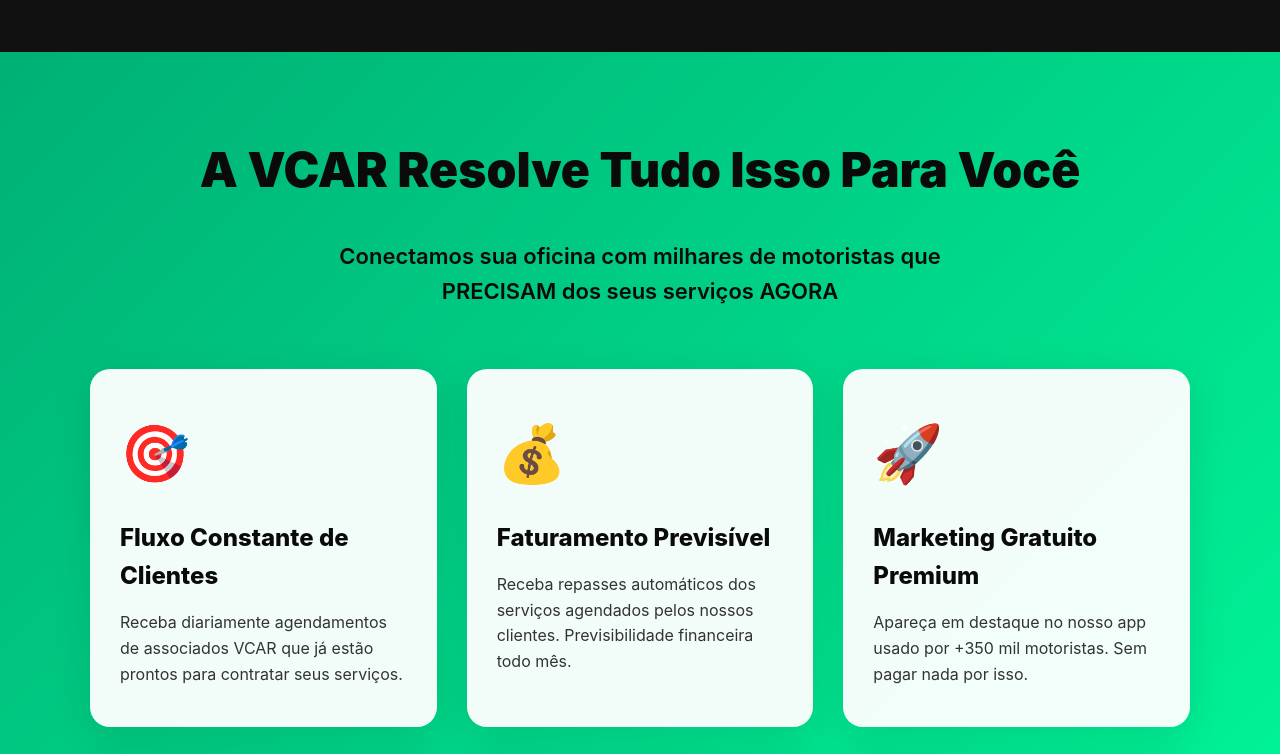
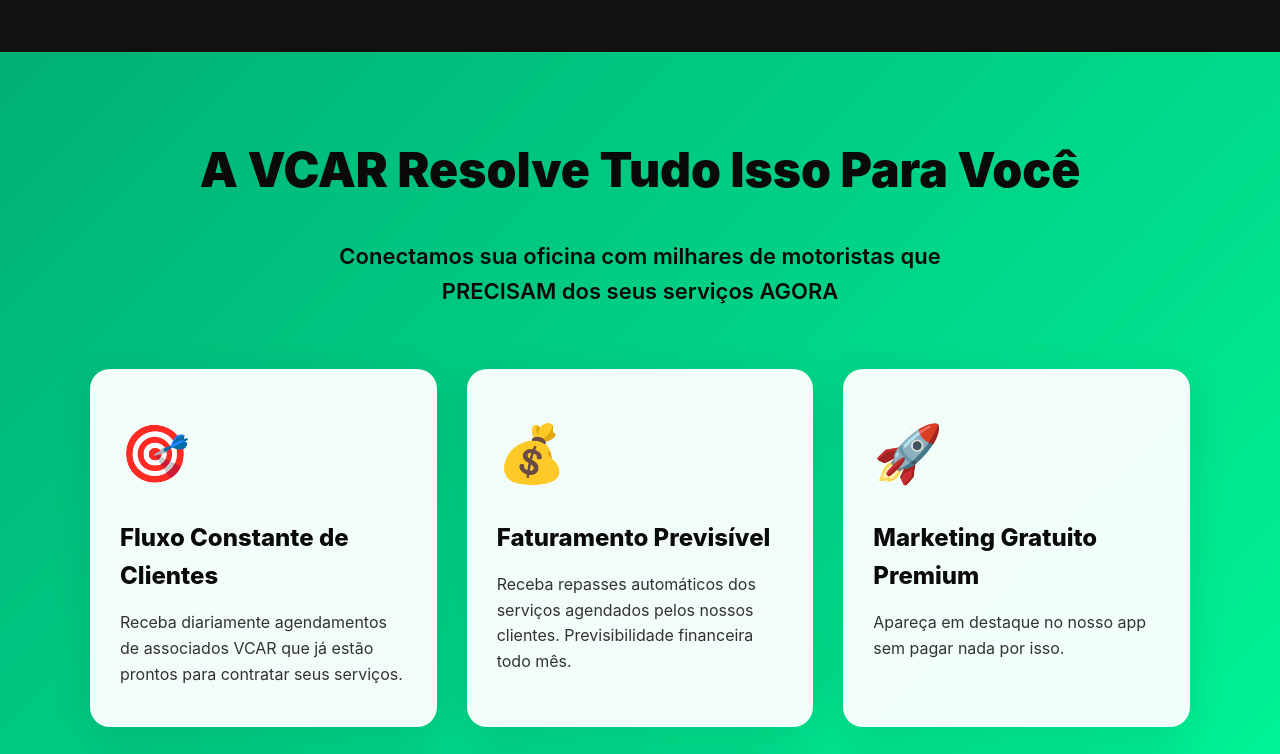
Before and after one commit to vcarclube/vcarclube-landing-page-v1, a plain HTML site: page index.html in a window 1280 px wide. Shown: the part 1800-2554 px from the top of the page. Drawn offline with Linux system fonts and the light colour scheme; no server answers.

Commit message:
Update index.html

```diff
--- a/index.html
+++ b/index.html
@@ -97,7 +97,6 @@
         .container {
             max-width: 1200px;
             margin: 0 auto;
-            padding: 0 20px;
             position: relative;
             z-index: 1;
         }
@@ -735,7 +734,7 @@
                 <div class="benefit-card">
                     <div class="benefit-icon">🚀</div>
                     <h3>Marketing Gratuito Premium</h3>
-                    <p>Apareça em destaque no nosso app usado por +350 mil motoristas. Sem pagar nada por isso.</p>
+                    <p>Apareça em destaque no nosso app sem pagar nada por isso.</p>
                 </div>
 
                 <div class="benefit-card">
@@ -859,7 +858,7 @@
 
                 <div class="faq-item">
                     <div class="faq-question">❓ Como funciona o pagamento dos serviços?</div>
-                    <div class="faq-answer">O cliente paga diretamente para você. Sem intermediação, sem retenção. O dinheiro cai direto na sua conta.</div>
+                    <div class="faq-answer">O cliente agenda, e o repasse cai direto na sua conta através da vcar.</div>
                 </div>
 
                 <div class="faq-item">
```
